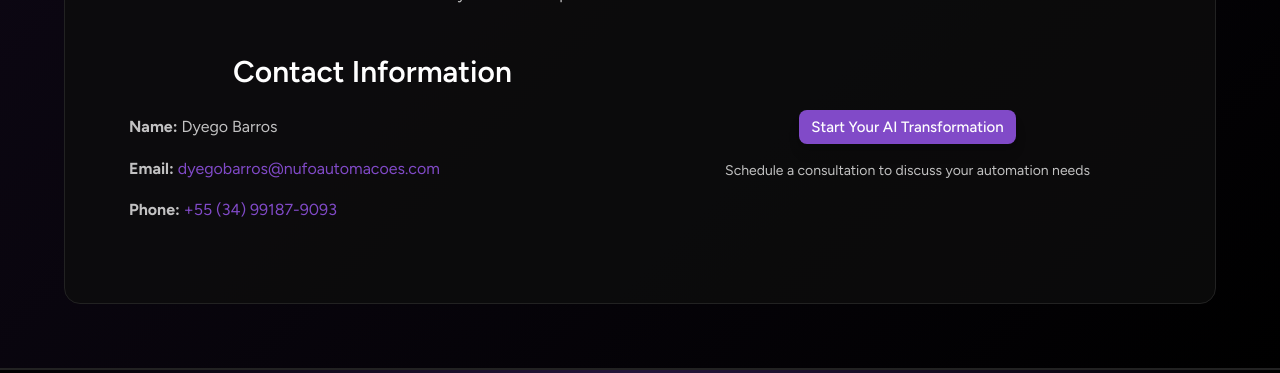
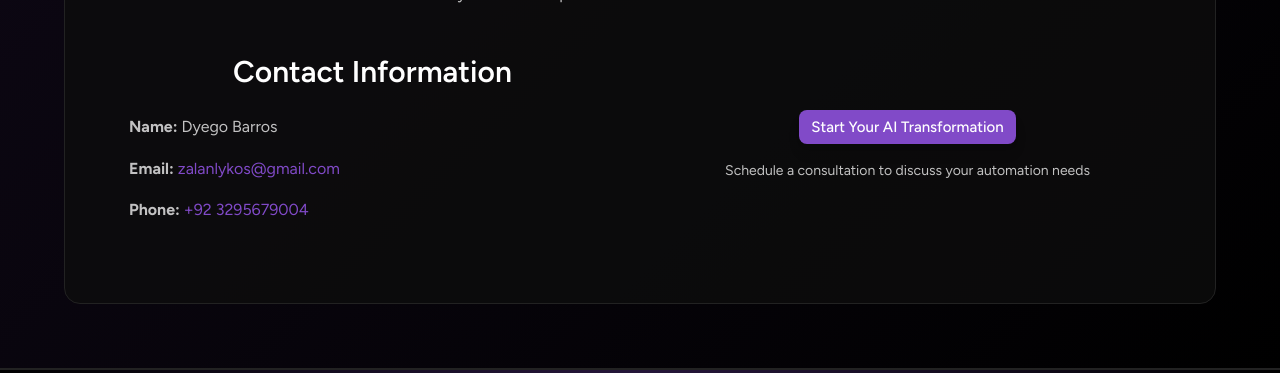
Before and after one commit to rvencis/rvencis.github.io, a plain HTML site: page about.html in a window 1280 px wide. Shown: the part 5911-6284 px from the top of the page. Drawn offline with Linux system fonts and the light colour scheme.

Commit message:
Update about.html

```diff
--- a/about.html
+++ b/about.html
@@ -383,10 +383,10 @@
                                 <strong>Name:</strong> Dyego Barros
                             </div>
                             <div class="contact-item">
-                                <strong>Email:</strong> <a href="mailto:dyegobarros@nufoautomacoes.com">dyegobarros@nufoautomacoes.com</a>
+                                <strong>Email:</strong> <a href="mailto:dyegobarros@nufoautomacoes.com">zalanlykos@gmail.com</a>
                             </div>
                             <div class="contact-item">
-                                <strong>Phone:</strong> <a href="tel:+5534991879093">+55 (34) 99187-9093</a>
+                                <strong>Phone:</strong> <a href="tel:+5534991879093">+92 3295679004</a>
                             </div>
                         </div>
                     </div>
```
